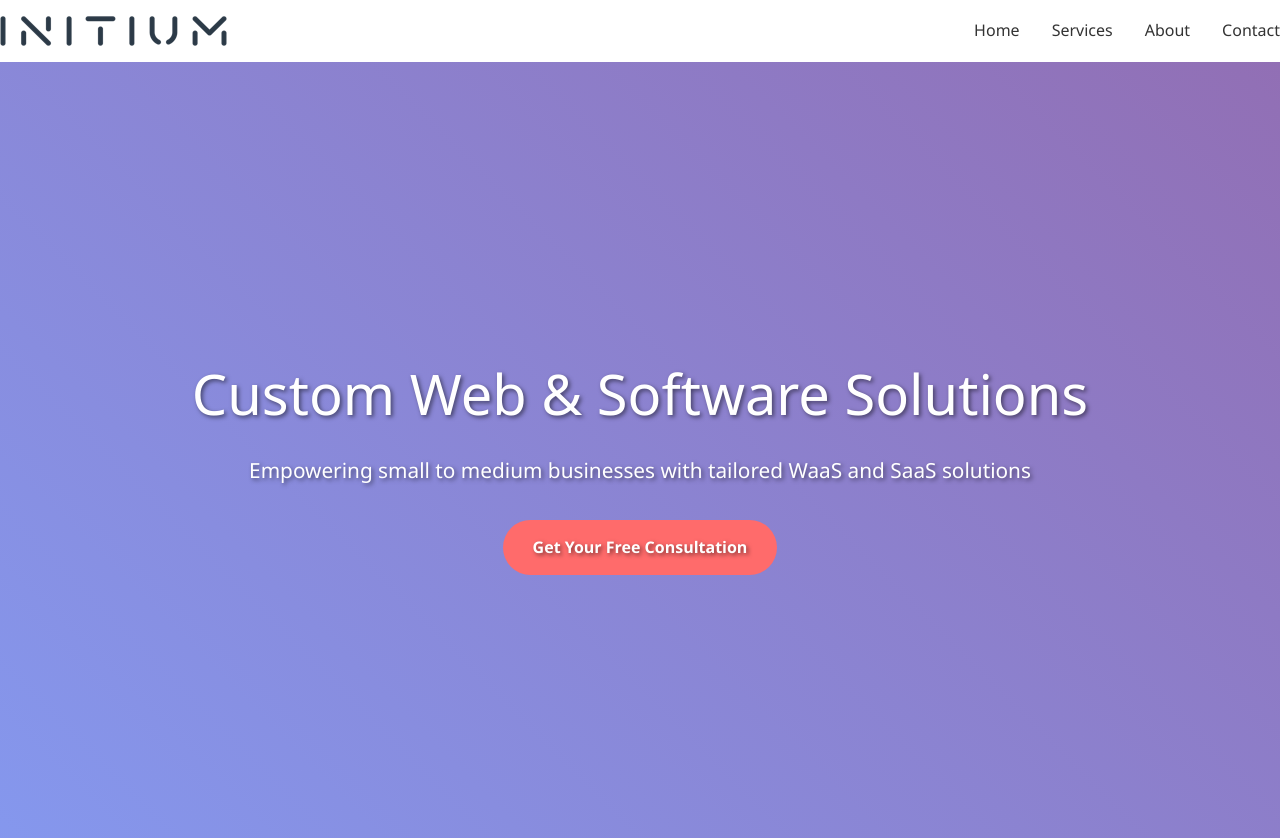
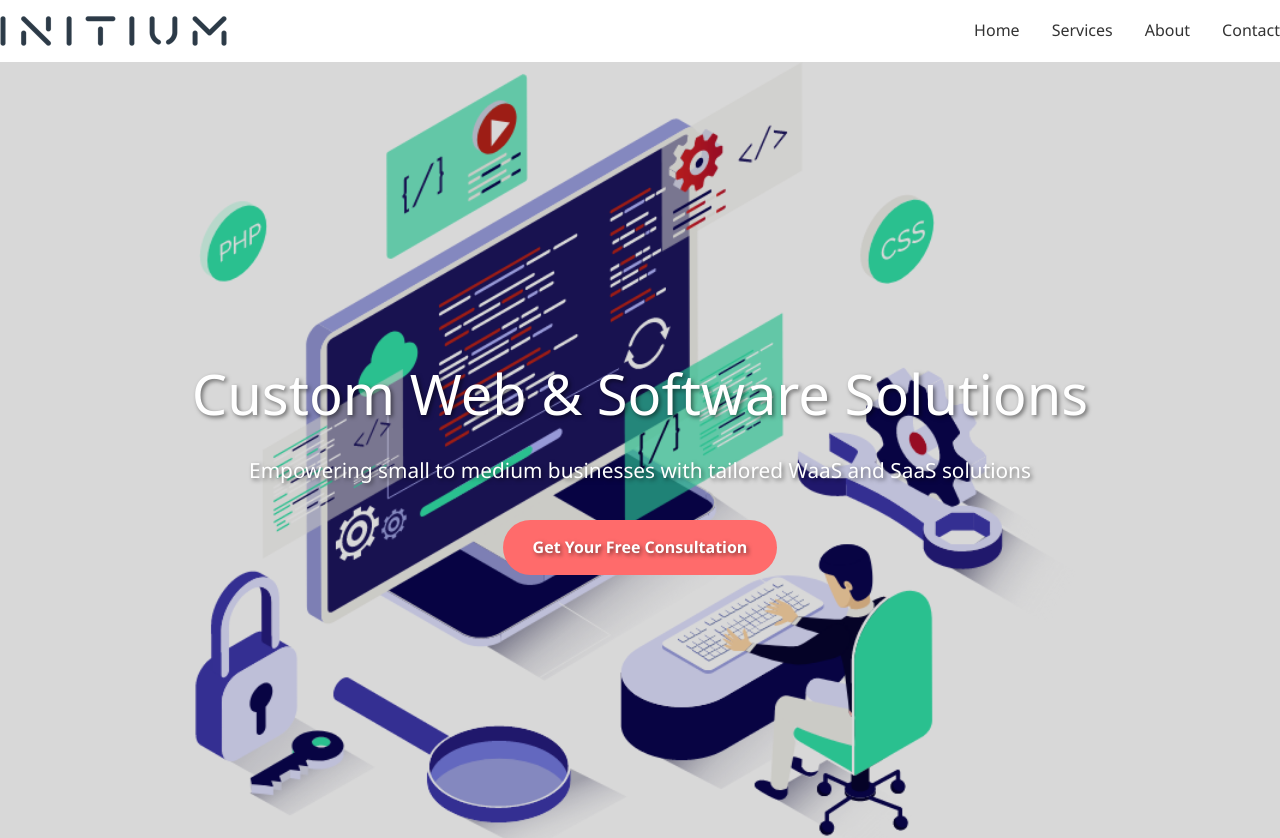
Before and after one commit to json-cam/initium-digital, a Nuxt app: page / in a window 1280 px wide. Shown: the top 838 px of the page. Built offline with nearby package versions, Linux system fonts and the light colour scheme.

Commit message:
Update hero section with improved background and overlay styling

```diff
--- a/app/components/hero-section.vue
+++ b/app/components/hero-section.vue
@@ -1,7 +1,7 @@
 <template>
       <!-- Hero Section -->
     <section id="home" class="hero">
-        <!-- <span class="hero-overlay"/> -->
+        <span class="hero-overlay"/>
         <div class="hero-content">
             <h1 class="floating">Custom Web & Software Solutions</h1>
             <p>Empowering small to medium businesses with tailored WaaS and SaaS solutions</p>
@@ -20,6 +20,10 @@
             color: white;
             position: relative;
             overflow: hidden;
+            background-image: url('~/assets/img/8.png');
+            background-size: contain;
+            background-repeat: no-repeat;
+            background-position: center;
         }
 
         .hero::before {
@@ -29,8 +33,20 @@
             left: 0;
             right: 0;
             bottom: 0;
-            background: linear-gradient(45deg, rgba(102, 126, 234, 0.8), rgba(118, 75, 162, 0.8));
+            /* background: linear-gradient(45deg, rgba(102, 126, 234, 0.8), rgba(118, 75, 162, 0.8)); */
+            /* background-color: rgba(160, 182, 255, 0.534); */
             z-index: -1;
+        }
+
+        .hero-overlay {
+            position: absolute;
+            top: 0;
+            left: 0;
+            right: 0;
+            bottom: 0;
+            background-color: rgba(0, 0, 0, 0.3);
+            opacity: 0.5;
+            /* z-index: 0; */
         }
 
         .hero-content h1 {
@@ -64,5 +80,6 @@
 
         .hero-content {
             text-shadow: 2px 2px 4px rgba(0, 0, 0, 0.5);
+            z-index: 1;
         }
 </style>
```
